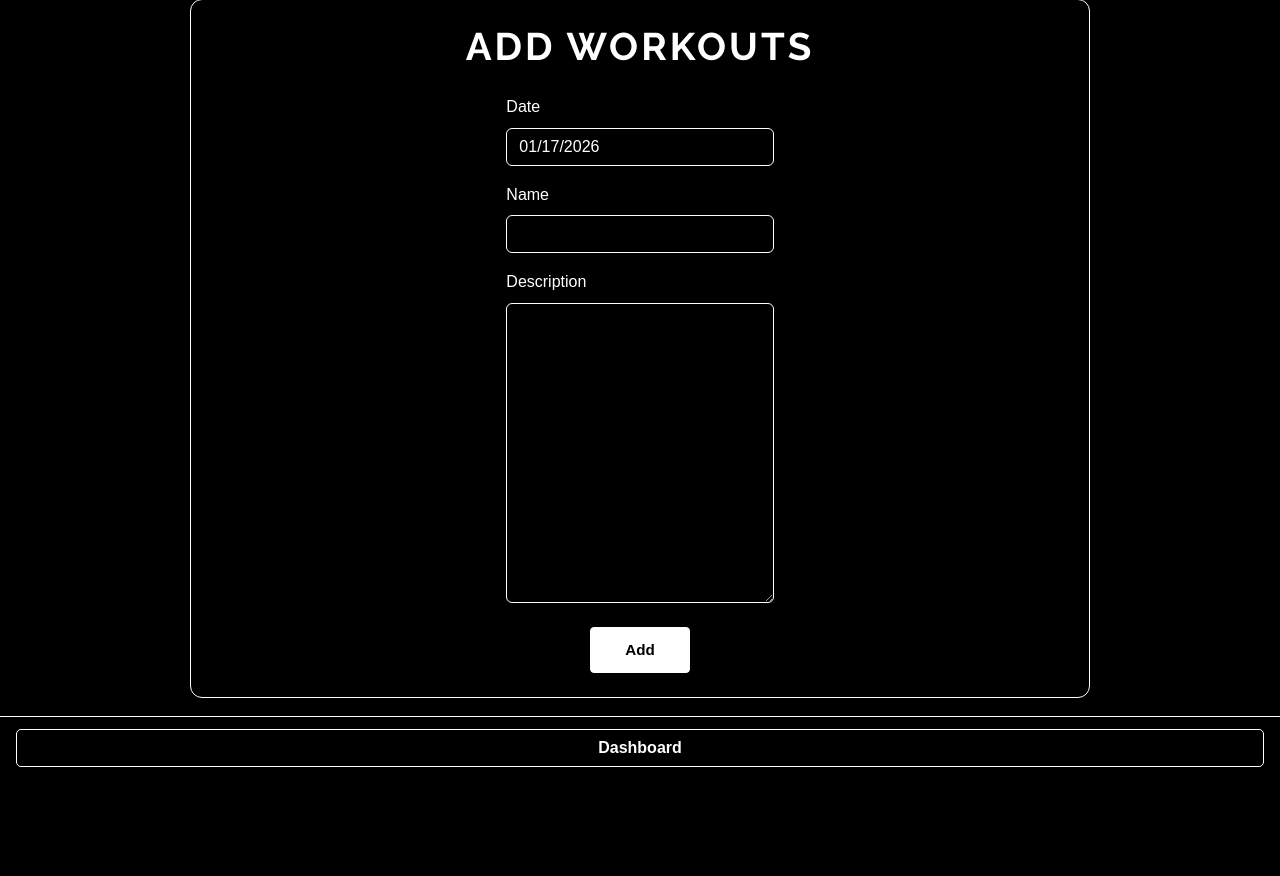
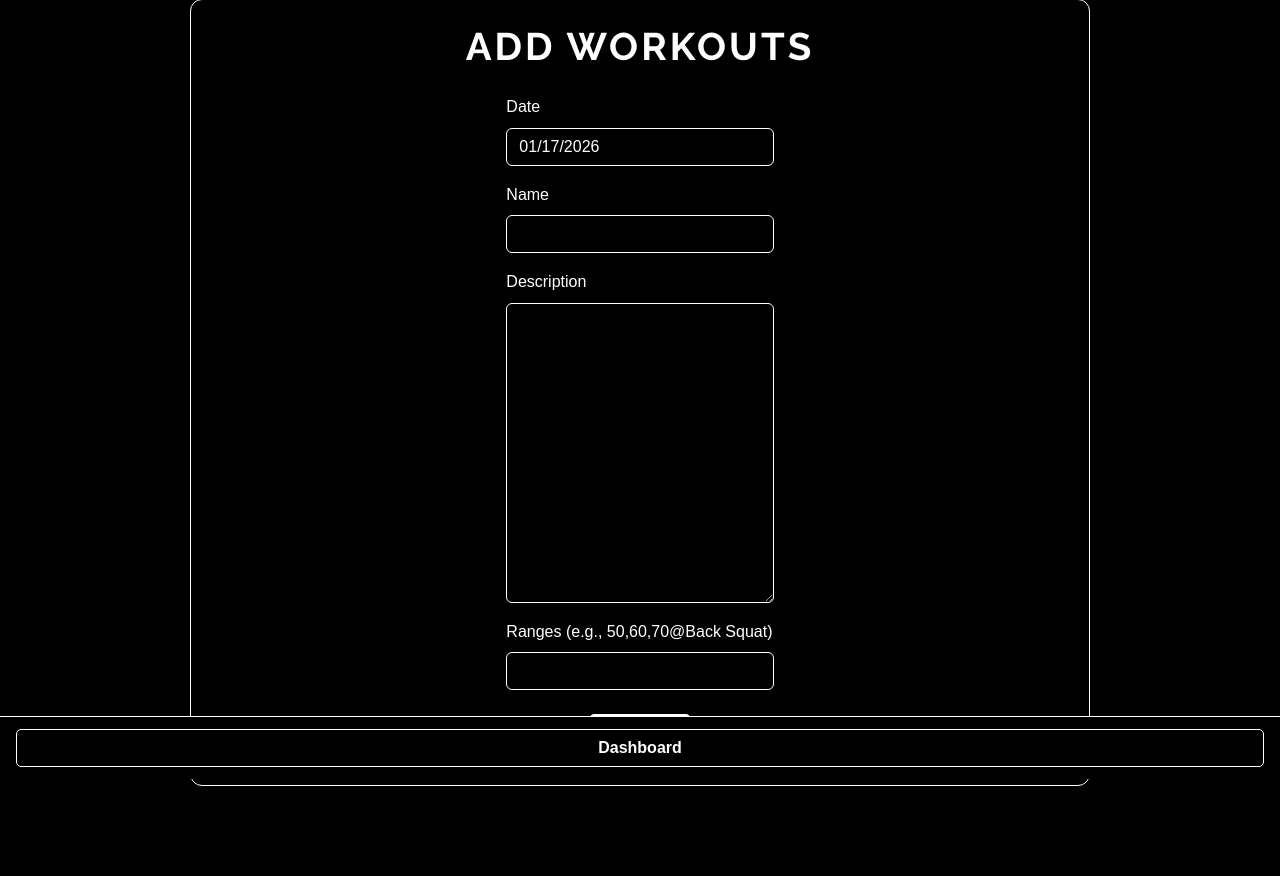
Before and after one commit to biscarci/WorkoutLog, a Flask app: page /workout/add in a window 1280 px wide. Shown: the part 21-897 px from the top of the page. Before the commit the page ends 788 px from the top, so only its background shows below. Run offline with Flask 3, Linux system fonts and the light colour scheme; the visitor is signed in with stand-in values (Sample User, id 1); data comes from the database, SQL or seed files in the repository; some libraries are stand-ins or nearby versions.

Commit message:
Gestiti i range anche nei form normali di add workout

```diff
--- a/app.py
+++ b/app.py
@@ -329,6 +329,29 @@ def _parse_datetime(value):
         return datetime.fromisoformat(text)
     except ValueError:
         return None
+
+def _parse_ranges_input(value):
+    text = _parse_str(value)
+    if text is None:
+        return None
+    if '@' not in text:
+        raise ValueError('Formato ranges non valido. Usa 20@Back Squat oppure 20,30,40@Back Squat.')
+    ranges_part, exercise = text.split('@', 1)
+    exercise = exercise.strip()
+    if not exercise:
+        raise ValueError('Formato ranges non valido: esercizio mancante.')
+    ranges = []
+    for raw_item in ranges_part.split(','):
+        raw_item = raw_item.strip()
+        if not raw_item:
+            continue
+        parsed = _parse_int(raw_item)
+        if parsed is None:
+            raise ValueError(f'Valore range non valido: {raw_item}')
+        ranges.append(parsed)
+    if not ranges:
+        raise ValueError('Nessun range valido trovato.')
+    return {"exercise": exercise, "ranges": ranges}
 
 def superuser_required(f):
     @wraps(f)
@@ -1182,6 +1205,15 @@ def add_workout():
     form = AddWorkoutForm()
 
     if form.validate_on_submit():
+        ranges_payload = None
+        try:
+            ranges_payload = _parse_ranges_input(form.ranges.data)
+        except ValueError as exc:
+            flash(str(exc), 'danger')
+            return render_template('add_workout.html',
+                                   title=('Add Workout'),
+                                   user=current_user,
+                                   form=form)
         w = Workout(
             date=form.date.data,
             name=form.name.data,
@@ -1190,6 +1222,16 @@ def add_workout():
         )
         current_user.total_workouts_added += 1
         db.session.add(w)
+        if ranges_payload:
+            db.session.flush()
+            for order_index, range_value in enumerate(ranges_payload["ranges"]):
+                r = Range(
+                    value=range_value,
+                    exercise=ranges_payload["exercise"],
+                    order=order_index,
+                    workout_id=w.id
+                )
+                db.session.add(r)
         db.session.commit()
         flash('Workout inserito con successo!', 'success')
         logger(current_user.id, 'New workout created')
@@ -1211,7 +1253,6 @@ def add_weekly_workouts():
     if form.validate_on_submit():
         try:
             parsed = parse_week_text(form.week_text.data)
-            print(parsed)
             for w_data in parsed["workouts"]:
                 w = Workout(
                     date=w_data["date"],
@@ -1269,9 +1310,30 @@ def edit_workout(id):
         abort(403)
     form = UpdateWorkoutForm()
     if form.validate_on_submit():
+        ranges_raw = _parse_str(form.ranges.data)
+        ranges_payload = None
+        if ranges_raw is not None:
+            try:
+                ranges_payload = _parse_ranges_input(form.ranges.data)
+            except ValueError as exc:
+                flash(str(exc), 'danger')
+                return render_template('edit_workout.html',
+                                       title=('Edit Workout'),
+                                       form=form,
+                                       workout=w)
         w.date = form.date.data
         w.name = form.name.data
         w.description = form.description.data
+        Range.query.filter_by(workout_id=w.id).delete(synchronize_session=False)
+        if ranges_payload:
+            for order_index, range_value in enumerate(ranges_payload["ranges"]):
+                r = Range(
+                    value=range_value,
+                    exercise=ranges_payload["exercise"],
+                    order=order_index,
+                    workout_id=w.id
+                )
+                db.session.add(r)
         db.session.commit()
         flash('Workout aggiornato con successo!', 'success')
         logger(current_user.id, 'Modified workout '+w.date.strftime('%d-%m-%Y'))
@@ -1280,6 +1342,9 @@ def edit_workout(id):
         form.date.data = w.date
         form.name.data = w.name
         form.description.data = w.description
+        if w.ranges:
+            range_values = ",".join(str(r.value) for r in w.ranges)
+            form.ranges.data = f"{range_values}@{w.ranges[0].exercise}"
 
     return render_template('edit_workout.html',
                            title=('Edit Workout'),
--- a/forms.py
+++ b/forms.py
@@ -40,6 +40,7 @@ class LoginForm(FlaskForm):
 class WorkoutForm(FlaskForm):
     date       = DateField(('Date'), validators=[DataRequired()], default=datetime.utcnow)
     name       = StringField(('Name'), validators=[DataRequired(), Length(min=2, max=150)])
+    ranges     = StringField(('Ranges (e.g., 50,60,70@Back Squat)'), validators=[Optional(), Length(min=2, max=100)])
     description= TextAreaField(('Description'), validators=[Optional()])
 
 # Form per l'aggiornamento dell'esercizio
--- a/templates/add_workout.html
+++ b/templates/add_workout.html
@@ -29,6 +29,7 @@
                 {{ render_field(form.date, class_="form-control") }}
                 {{ render_field(form.name, class_="form-control") }}
                 {{ render_field(form.description, class_="form-control") }}
+                {{ render_field(form.ranges, class_="form-control") }}
 
                  <!-- Pulsante Add Workout centrale -->
                  <div class="d-flex justify-content-center mt-4">
--- a/templates/dashboard.html
+++ b/templates/dashboard.html
@@ -43,8 +43,8 @@
             <p class="mb-1">
                 {% if not user_ranges['user_exercise'] %}
                 <small class="text-secondary">
-                  Massimale non trovato di {{user_ranges['exercise']}}, quando cazzo ti decidi a registrarlo?
-                  <a href="{{ url_for('user_stats') }}" role="button">Set 1RM</a>
+                  Massimale di {{user_ranges['exercise']}} non trovato, quando cazzo ti decidi a registrarlo?
+                  <a href="{{ url_for('user_stats') }}" role="button">Inserisci 1RM</a>
                 </small>
               {% else %}
               <small class="text-secondary">In base al tuo 1RM di {{user_ranges['user_exercise']}} a {{user_ranges['user_weight']}} Kg</small>
```
Also changed, not shown: templates/add_performance.html (+10 -7 lines), templates/edit_workout.html (+10 -0 lines).
